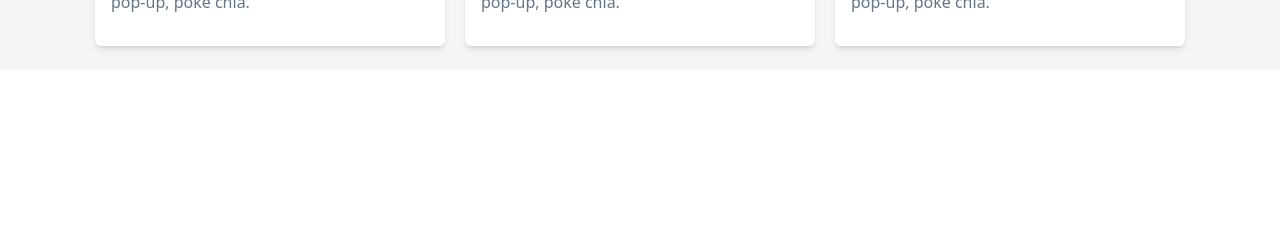
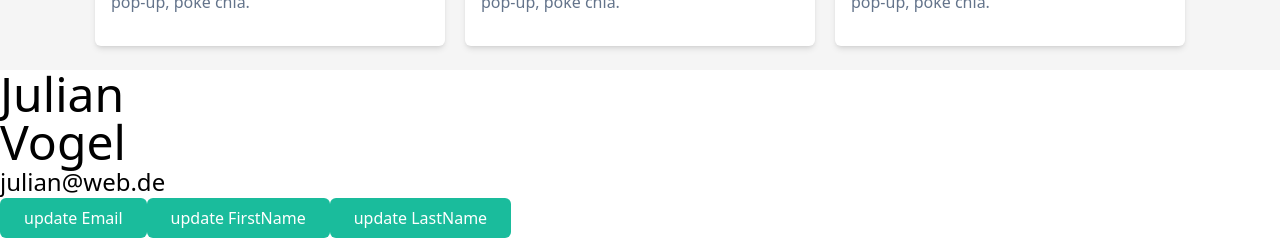
Before and after one commit to devhausleipzigacademy/camp10-tailwind, a React (Vite) app: page / in a window 1280 px wide. Shown: the part 805-1043 px from the top of the page. Before the commit the page ends 875 px from the top, so only its background shows below. Built offline with nearby package versions, Linux system fonts and the light colour scheme; data requests are answered from the project's data file.

Commit message:
useState example

```diff
--- a/src/App.tsx
+++ b/src/App.tsx
@@ -1,6 +1,8 @@
 import { useEffect, useState } from "react";
 import BlogCard from "./components/card/BlogCard";
 import Navbar from "./components/navbar/Navbar";
+import Counter from "./components/Counter";
+import UpdateUser from "./components/UpdateUser";
 
 export type BlogPost = {
   id: number;
@@ -53,6 +55,7 @@ function App() {
             />
           ))}
         </div>
+        <UpdateUser />
       </main>
     </>
   );
--- /dev/null
+++ b/src/components/Counter.tsx
@@ -0,0 +1,41 @@
+import { useState } from "react";
+
+function Counter() {
+  const [number, setNumber] = useState(0);
+
+  function onIncreaseHandler() {
+    console.log("In starting", number);
+    setNumber((prev) => prev + 1);
+    console.log("In middle", number);
+    setNumber((prev) => prev + 1);
+    console.log("In end", number);
+  }
+  console.log("outside of onIncreaseHandler", number);
+
+  function onDecreaseHandler() {
+    if (number <= 0) {
+      return;
+    }
+    setNumber(number - 1);
+  }
+
+  return (
+    <div>
+      <h1 className="text-5xl">{number}</h1>
+      <button
+        className="bg-primary py-2 px-6 rounded-md text-white"
+        onClick={onIncreaseHandler}
+      >
+        increase
+      </button>
+      <button
+        className="bg-primary py-2 px-6 rounded-md text-white"
+        onClick={onDecreaseHandler}
+      >
+        decrease
+      </button>
+    </div>
+  );
+}
+
+export default Counter;
--- /dev/null
+++ b/src/components/UpdateUser.tsx
@@ -0,0 +1,59 @@
+import { useState } from "react";
+
+function UpdateUser() {
+  const initialuUser = {
+    firstName: "Julian",
+    lastName: "Vogel",
+    email: "julian@web.de",
+  };
+
+  const [user, setUser] = useState(initialuUser);
+
+  function onUpdateEmail() {
+    setUser((prev) => {
+      return {
+        ...prev,
+        email: "whatever@gmail.com",
+      };
+    });
+  }
+
+  function onUpdateFirstName() {
+    setUser((prev) => {
+      return {
+        ...prev,
+        firstName: "Heike",
+      };
+    });
+  }
+
+  function onUpdateLastName() {}
+
+  return (
+    <div>
+      <h1 className="text-5xl">{user.firstName}</h1>
+      <h2 className="text-5xl">{user.lastName}</h2>
+      <p className="text-2xl">{user.email}</p>
+      <button
+        className="bg-primary py-2 px-6 rounded-md text-white"
+        onClick={onUpdateEmail}
+      >
+        update Email
+      </button>
+      <button
+        className="bg-primary py-2 px-6 rounded-md text-white"
+        onClick={onUpdateFirstName}
+      >
+        update FirstName
+      </button>
+      <button
+        className="bg-primary py-2 px-6 rounded-md text-white"
+        onClick={onUpdateLastName}
+      >
+        update LastName
+      </button>
+    </div>
+  );
+}
+
+export default UpdateUser;
--- a/src/components/navbar/Navbar.tsx
+++ b/src/components/navbar/Navbar.tsx
@@ -1,7 +1,7 @@
 import NavItem from "./NavItem";
 import { HiMenu } from "react-icons/hi";
 import Sidebar from "./Sidebar";
-import React, { useState } from "react";
+import { useState } from "react";
 
 function Navbar() {
   const navItems = [
--- a/src/components/navbar/Sidebar.tsx
+++ b/src/components/navbar/Sidebar.tsx
@@ -15,7 +15,7 @@ function Sidebar({ items, isOpen }: Props) {
   return (
     <aside
       className={clsx(
-        "fixed top-[62px] right-0 w-[250px] h-screen bg-slate-600 md:hidden",
+        "fixed top-[62px] right-0 w-[250px] h-screen bg-slate-600 md:hidden z-40",
         isOpen ? "flex items-center justify-center" : "hidden"
       )}
     >
--- a/src/main.tsx
+++ b/src/main.tsx
@@ -1,10 +1,8 @@
-import React from 'react'
-import ReactDOM from 'react-dom/client'
-import App from './App.tsx'
-import './index.css'
+import React from "react";
+import ReactDOM from "react-dom/client";
+import App from "./App.tsx";
+import "./index.css";
 
-ReactDOM.createRoot(document.getElementById('root') as HTMLElement).render(
-  <React.StrictMode>
-    <App />
-  </React.StrictMode>,
-)
+ReactDOM.createRoot(document.getElementById("root") as HTMLElement).render(
+  <App />
+);
```
